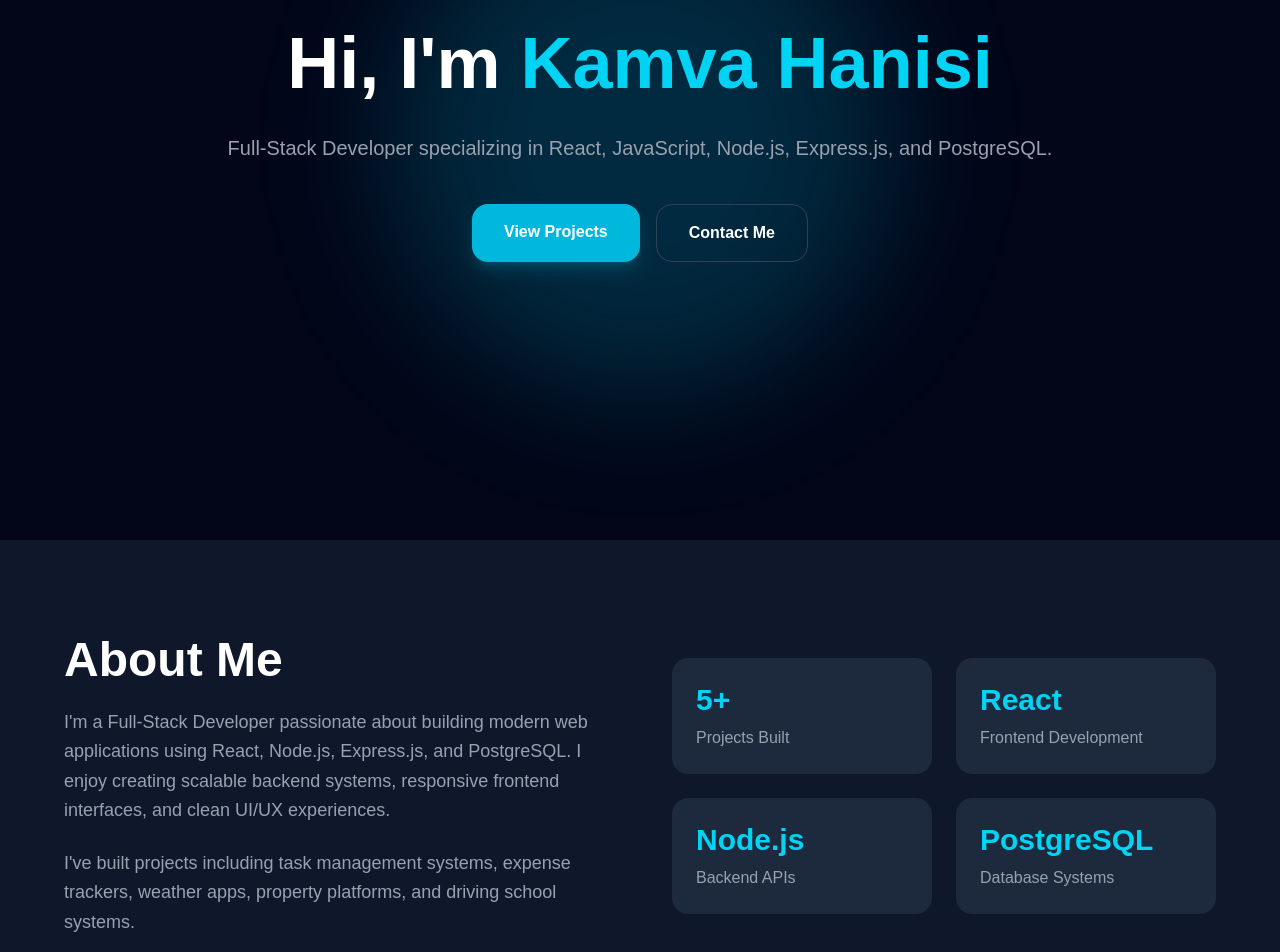
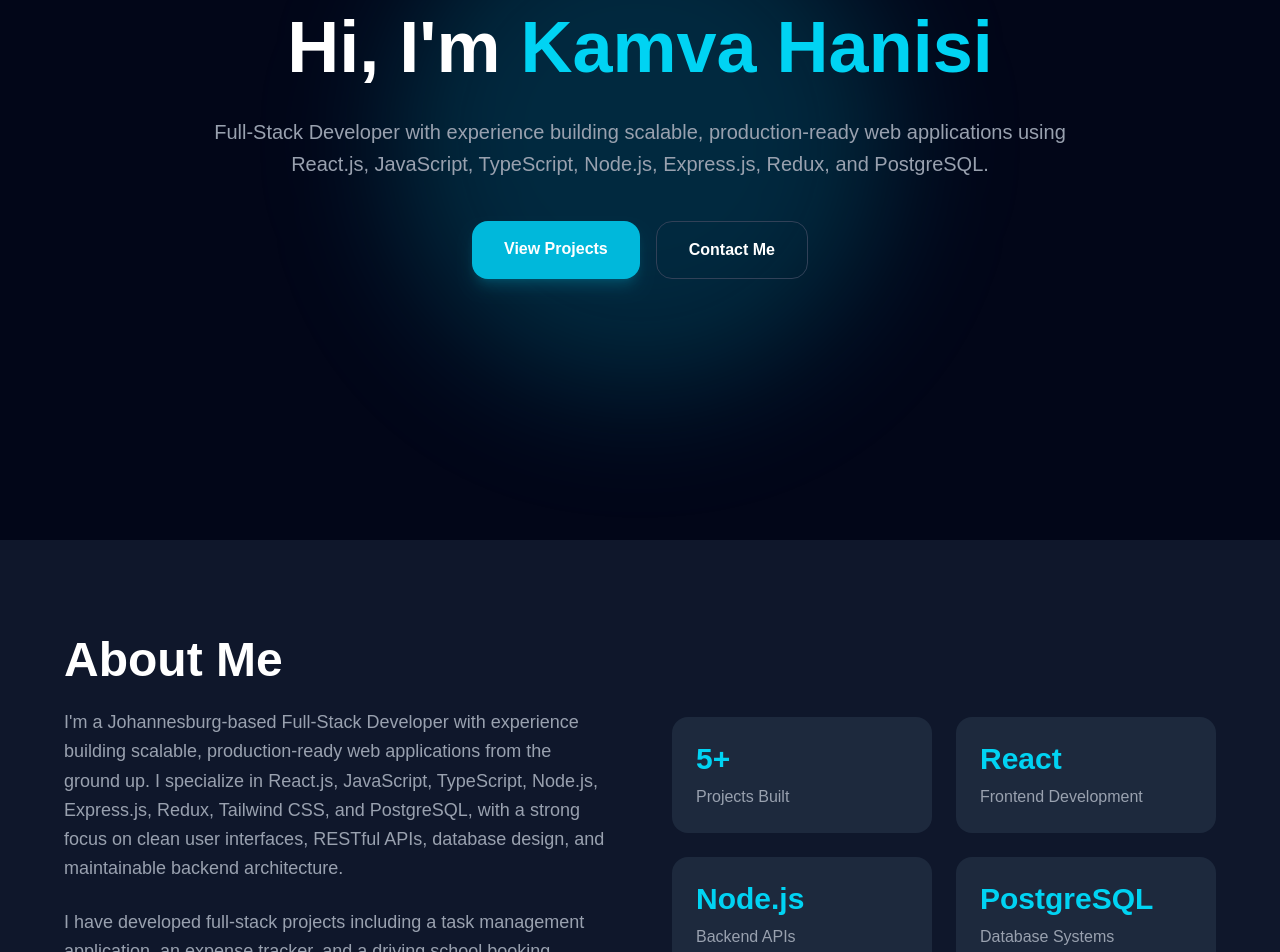
Before and after one commit to kamva-hanisi/Developer_Portfolio, a React (Vite) app in the folder client/: page / in a window 1280 px wide. Shown: the part 260-1212 px from the top of the page. Built offline with nearby package versions, Linux system fonts and the light colour scheme; no server answers.

Commit message:
feat: update project details and enhance About section with comprehensive skills overview

```diff
--- a/client/src/data/projects.js
+++ b/client/src/data/projects.js
@@ -61,7 +61,7 @@ const projects = [
 
     github: "https://github.com/kamva-hanisi/driving-school-app.git",
 
-    live: "#",
+    live: "https://driving-school-app-ando.onrender.com",
   },
 
   {
--- a/client/src/sections/About.jsx
+++ b/client/src/sections/About.jsx
@@ -13,16 +13,20 @@ function About() {
           <h2 className="text-4xl md:text-5xl font-bold mb-6">About Me</h2>
 
           <p className="text-gray-400 leading-relaxed text-lg">
-            I'm a Full-Stack Developer passionate about building modern web
-            applications using React, Node.js, Express.js, and PostgreSQL. I
-            enjoy creating scalable backend systems, responsive frontend
-            interfaces, and clean UI/UX experiences.
+            I'm a Johannesburg-based Full-Stack Developer with experience
+            building scalable, production-ready web applications from the ground
+            up. I specialize in React.js, JavaScript, TypeScript, Node.js,
+            Express.js, Redux, Tailwind CSS, and PostgreSQL, with a strong
+            focus on clean user interfaces, RESTful APIs, database design, and
+            maintainable backend architecture.
           </p>
 
           <p className="text-gray-400 leading-relaxed text-lg mt-6">
-            I've built projects including task management systems, expense
-            trackers, weather apps, property platforms, and driving school
-            systems.
+            I have developed full-stack projects including a task management
+            application, an expense tracker, and a driving school booking
+            system. These projects include features such as authentication,
+            category-based dashboards, booking availability logic, PostgreSQL
+            data storage, API integration, and deployment on Render.
           </p>
         </motion.div>
 
--- a/client/src/sections/Hero.jsx
+++ b/client/src/sections/Hero.jsx
@@ -25,8 +25,9 @@ function Hero() {
           transition={{ duration: 1 }}
           className="mt-6 text-gray-400 text-lg md:text-xl leading-relaxed"
         >
-          Full-Stack Developer specializing in React, JavaScript, Node.js,
-          Express.js, and PostgreSQL.
+          Full-Stack Developer with experience building scalable,
+          production-ready web applications using React.js, JavaScript,
+          TypeScript, Node.js, Express.js, Redux, and PostgreSQL.
         </motion.p>
 
         <motion.div
```
